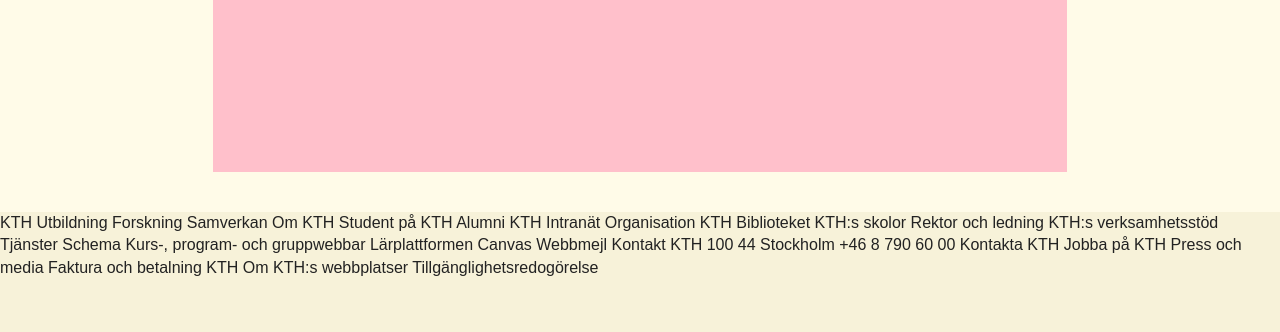
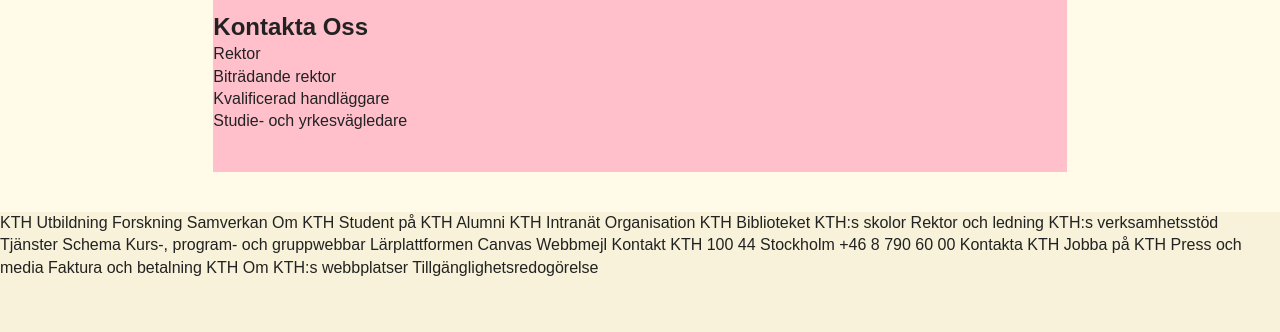
Before and after one commit to simhantz/SoltorgV2, a website built with webpack: page SoltorgV2/index.html in a window 1280 px wide. Shown: the part 1344-1676 px from the top of the page. Built offline with nearby package versions, Linux system fonts and the light colour scheme; a web font is replaced by a local one.

Commit message:
removed iframe style

```diff
--- a/SoltorgV2/index.html
+++ b/SoltorgV2/index.html
@@ -91,7 +91,7 @@
     </div>
 
     <div class="video" style="background-color: blue;">
-      <iframe style="" width="560" height="315"
+      <iframe width="560" height="315"
         src="https://www.youtube.com/embed/W5dH8JeIwvI?si=2bDYsSw58IXHUl65&amp;controls=0" title="YouTube video player"
         frameborder="0" allow="accelerometer; autoplay; clipboard-write; encrypted-media; gyroscope; picture-in-picture; web-share"          referrerpolicy="strict-origin-when-cross-origin" allowfullscreen>
       </iframe>
@@ -104,6 +104,17 @@
       <h2 style="background-color: rebeccapurple;">Hitta oss</h2>
       <div class="map">
         <iframe src="https://www.google.com/maps/embed?pb=!1m14!1m8!1m3!1d3930.25161906875!2d15.416297!3d60.492653!3m2!1i1024!2i768!4f13.1!3m3!1m2!1s0x46677e8e0bceddb5%3A0x1c00990e648ac44!2sSoltorgsgymnasiet!5e0!3m2!1ssv!2sse!4v1744578511478!5m2!1ssv!2sse" width="600" height="450" style="border:0;" allowfullscreen="" loading="lazy" referrerpolicy="no-referrer-when-downgrade"></iframe>
+      </div>
+    </div>
+
+    <div>
+      <h2>Kontakta Oss</h2>
+
+      <div class="kontakter">
+        <div>Rektor</div>
+        <div>Biträdande rektor</div>
+        <div>Kvalificerad handläggare</div>
+        <div>Studie- och yrkesvägledare</div>
       </div>
     </div>
 
```
